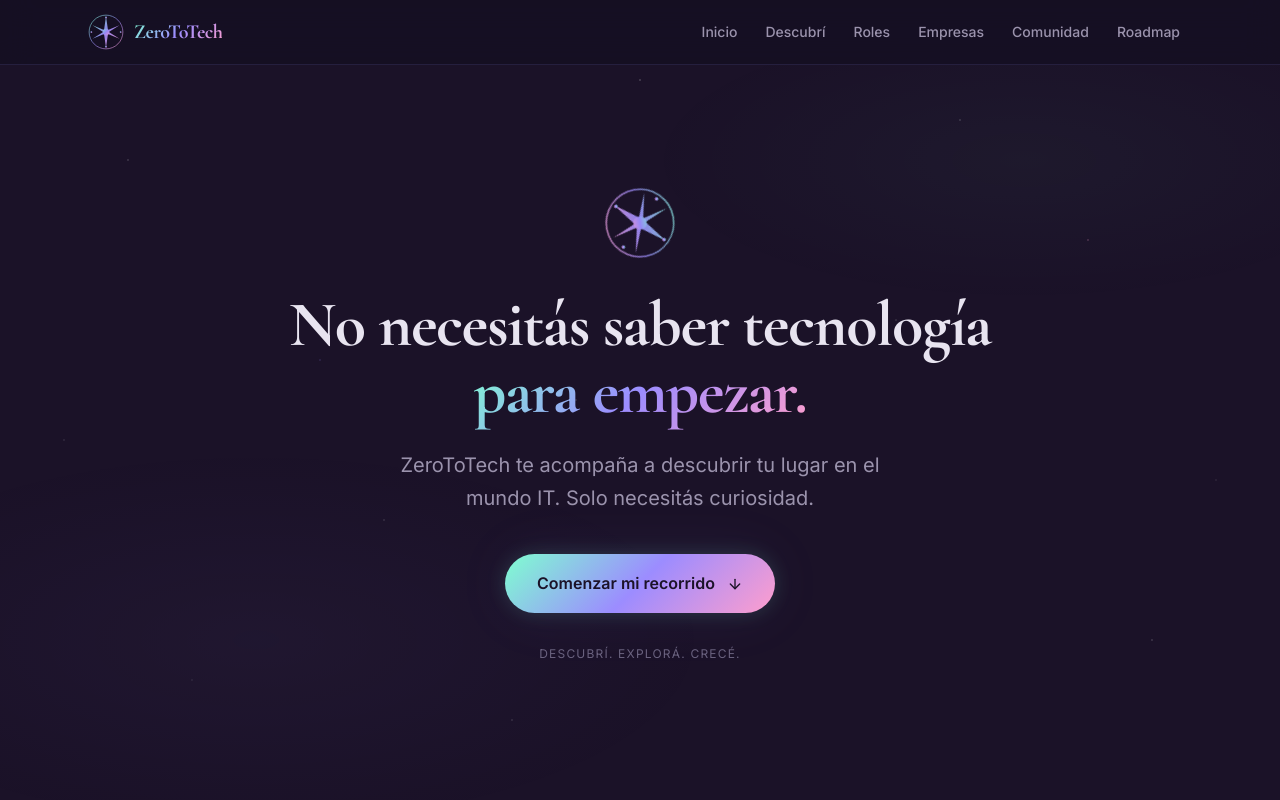
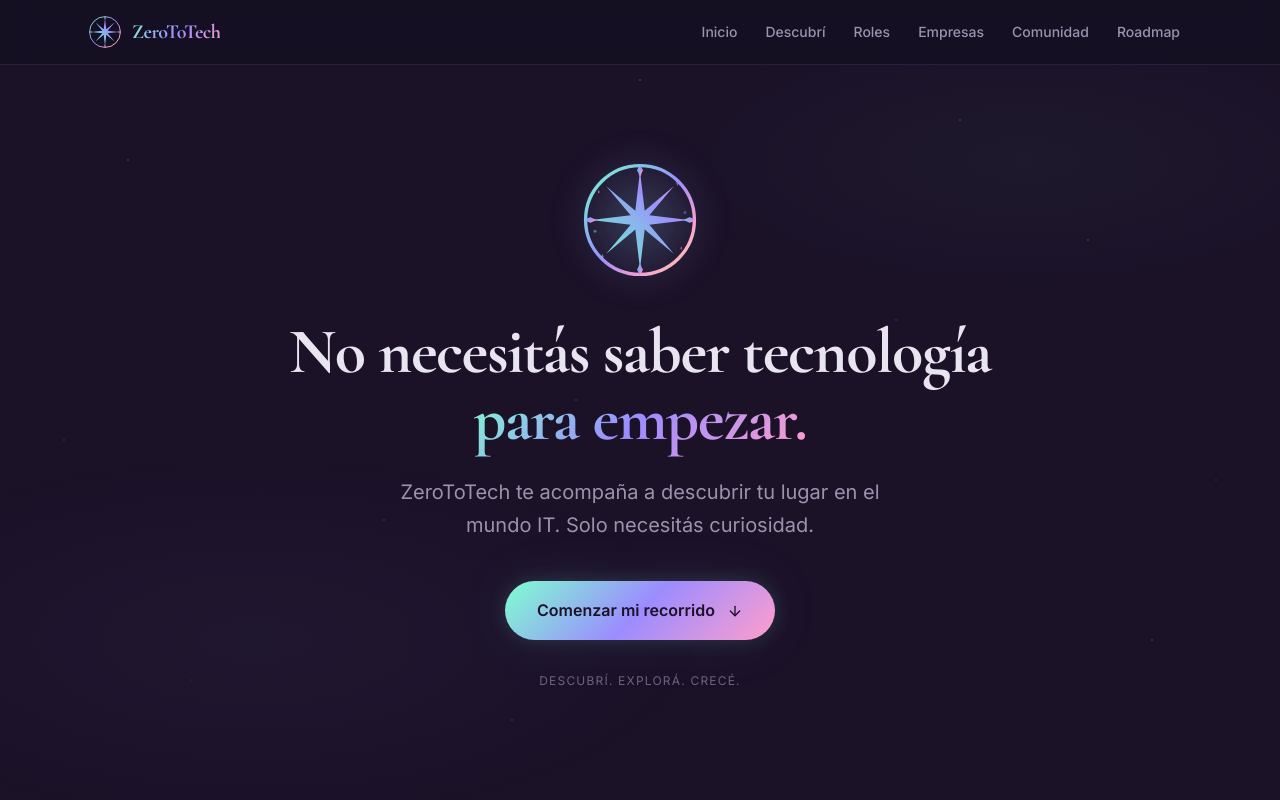
Before and after one commit to Deliaalomo47/zerototech, a React (Vite) app in the folder zerototech/: page / in a window 1280 px wide. Shown: the top 800 px of the page. Built offline with nearby package versions, Linux system fonts and the light colour scheme.

Commit message:
Actualizado en: Header, HeroSection, DiscoveryLoader, MainLayout footer, favicon.svg.

```diff
--- /dev/null
+++ b/zerototech/src/components/ui/BrandLogo.tsx
@@ -0,0 +1,129 @@
+import { cn } from "@/utils/cn";
+
+type LogoVariant = "navbar" | "hero" | "favicon" | "app-icon" | "loading";
+type ColorMode = "dark" | "light";
+
+interface BrandLogoProps {
+  /** Size in pixels */
+  size?: number;
+  /** Variant determines level of detail */
+  variant?: LogoVariant;
+  /** Enable breathing glow animation */
+  animated?: boolean;
+  /** Show glow effect */
+  showGlow?: boolean;
+  /** Light or dark background */
+  colorMode?: ColorMode;
+  className?: string;
+}
+
+/**
+ * BrandLogo — ZeroToTech compass rose.
+ *
+ * 8-point star inside a thin ring with gradient:
+ * Aqua → Celeste → Violeta → Rosa → Durazno
+ *
+ * Variants:
+ * - navbar: clean, no particles, 34px
+ * - hero: glow + sparkles
+ * - favicon: simplified, star + ring only
+ * - app-icon: centered on dark bg
+ * - loading: infinite slow rotation
+ */
+export function BrandLogo({
+  size = 40,
+  variant = "navbar",
+  animated = false,
+  showGlow = false,
+  colorMode = "dark",
+  className,
+}: BrandLogoProps) {
+  const showSparkles = variant === "hero";
+  const isLoading = variant === "loading";
+  const hasGlow = showGlow || variant === "hero";
+
+  return (
+    <div
+      className={cn(
+        "relative inline-flex items-center justify-center",
+        isLoading && "animate-[spin_12s_linear_infinite]",
+        className
+      )}
+      style={{ width: size, height: size }}
+    >
+      {/* Glow layer */}
+      {hasGlow && (
+        <div
+          className="absolute inset-0 rounded-full opacity-40 blur-xl animate-glow-pulse"
+          style={{
+            background: "radial-gradient(circle, rgba(127,255,208,0.3) 0%, rgba(156,140,255,0.2) 50%, transparent 70%)",
+          }}
+          aria-hidden="true"
+        />
+      )}
+
+      {/* Main SVG */}
+      <svg
+        width={size}
+        height={size}
+        viewBox="0 0 64 64"
+        fill="none"
+        xmlns="http://www.w3.org/2000/svg"
+        className={cn(
+          animated && !isLoading && "transition-transform duration-250 hover:rotate-[8deg] hover:scale-105"
+        )}
+        aria-hidden="true"
+      >
+        <defs>
+          {/* Main gradient: aqua → celeste → violeta → rosa → durazno */}
+          <linearGradient id="brand-grad" x1="0%" y1="0%" x2="100%" y2="100%">
+            <stop offset="0%" stopColor="#7FFFD0" />
+            <stop offset="25%" stopColor="#7EC8E3" />
+            <stop offset="50%" stopColor="#9C8CFF" />
+            <stop offset="75%" stopColor="#FF9ECD" />
+            <stop offset="100%" stopColor="#FFD6A5" />
+          </linearGradient>
+          {/* Star fill gradient */}
+          <linearGradient id="star-grad" x1="0%" y1="100%" x2="100%" y2="0%">
+            <stop offset="0%" stopColor="#7FFFD0" />
+            <stop offset="35%" stopColor="#7EC8E3" />
+            <stop offset="65%" stopColor="#9C8CFF" />
+            <stop offset="100%" stopColor="#FF9ECD" />
+          </linearGradient>
+        </defs>
+
+        {/* Outer ring */}
+        <circle
+          cx="32" cy="32" r="29"
+          stroke="url(#brand-grad)"
+          strokeWidth="1.8"
+          fill="none"
+        />
+
+        {/* 8-point star (compass rose) */}
+        <path
+          d="M32 6 L34.5 27 L50 14 L37 29.5 L58 32 L37 34.5 L50 50 L34.5 37 L32 58 L29.5 37 L14 50 L27 34.5 L6 32 L27 29.5 L14 14 L29.5 27 Z"
+          fill="url(#star-grad)"
+        />
+
+        {/* Cardinal diamond points on ring */}
+        <path d="M32 2 L33.5 5.5 L32 9 L30.5 5.5 Z" fill="url(#brand-grad)" />
+        <path d="M32 55 L33.5 58.5 L32 62 L30.5 58.5 Z" fill="url(#brand-grad)" />
+        <path d="M2 32 L5.5 30.5 L9 32 L5.5 33.5 Z" fill="url(#brand-grad)" />
+        <path d="M55 32 L58.5 30.5 L62 32 L58.5 33.5 Z" fill="url(#brand-grad)" />
+
+        {/* Sparkles (hero variant only) */}
+        {showSparkles && (
+          <>
+            <path d="M52 10 L52.8 12 L52 14 L51.2 12 Z" fill="#9C8CFF" opacity="0.6" />
+            <path d="M12 50 L12.6 51.5 L12 53 L11.4 51.5 Z" fill="#7FFFD0" opacity="0.5" />
+            <path d="M54 46 L54.5 47 L54 48 L53.5 47 Z" fill="#FF9ECD" opacity="0.5" />
+            <path d="M10 16 L10.5 17 L10 18 L9.5 17 Z" fill="#FFD6A5" opacity="0.5" />
+            <circle cx="56" cy="28" r="0.8" fill="#9C8CFF" opacity="0.4" />
+            <circle cx="8" cy="38" r="0.8" fill="#7FFFD0" opacity="0.4" />
+          </>
+        )}
+      </svg>
+    </div>
+  );
+}
--- a/zerototech/src/features/discovery/components/DiscoveryLoader.tsx
+++ b/zerototech/src/features/discovery/components/DiscoveryLoader.tsx
@@ -1,5 +1,5 @@
 import { useEffect, useState } from "react";
-import { Logo } from "@/components/ui/Logo";
+import { BrandLogo } from "@/components/ui/BrandLogo";
 
 const messages = [
   "Analizando tus respuestas...",
@@ -21,7 +21,7 @@
   return (
     <div className="flex min-h-[50vh] flex-col items-center justify-center text-center animate-fade-up">
       <div className="mb-8">
-        <Logo size={56} showText={false} animated />
+        <BrandLogo size={56} variant="loading" />
       </div>
 
       <h2 className="mb-3 font-display text-title-sm text-text">
--- a/zerototech/src/features/home/Header.tsx
+++ b/zerototech/src/features/home/Header.tsx
@@ -1,7 +1,7 @@
 import { useState } from "react";
 import { Menu, X } from "lucide-react";
 import { cn } from "@/utils/cn";
-import { Logo } from "@/components/ui/Logo";
+import { BrandLogo } from "@/components/ui/BrandLogo";
 
 const navItems = [
   { id: "inicio", label: "Inicio" },
@@ -27,8 +27,11 @@
   return (
     <header className="sticky top-0 z-50 w-full bg-surface-glass backdrop-blur-lg border-b border-border">
       <div className="mx-auto flex h-16 max-w-6xl items-center justify-between px-6">
-        <a href="/" aria-label="ZeroToTech — Inicio">
-          <Logo size={36} />
+        <a href="/" className="flex items-center gap-2.5" aria-label="ZeroToTech — Inicio">
+          <BrandLogo size={34} variant="navbar" animated />
+          <span className="font-display text-xl font-bold tracking-tight bg-gradient-brand bg-clip-text text-transparent">
+            ZeroToTech
+          </span>
         </a>
 
         {/* Desktop nav */}
--- a/zerototech/src/features/home/HeroSection.tsx
+++ b/zerototech/src/features/home/HeroSection.tsx
@@ -1,5 +1,5 @@
 import { ArrowDown } from "lucide-react";
-import { Logo } from "@/components/ui/Logo";
+import { BrandLogo } from "@/components/ui/BrandLogo";
 
 /**
  * Hero — Noxora Dark Space.
@@ -18,7 +18,7 @@
     >
       {/* Logo animated */}
       <div className="mb-8 animate-fade-up">
-        <Logo size={72} showText={false} animated />
+        <BrandLogo size={120} variant="hero" animated showGlow />
       </div>
 
       {/* Headline */}
--- a/zerototech/src/layouts/MainLayout.tsx
+++ b/zerototech/src/layouts/MainLayout.tsx
@@ -1,6 +1,6 @@
 import type { ReactNode } from "react";
 import { Header } from "@/features/home";
-import { Logo } from "@/components/ui/Logo";
+import { BrandLogo } from "@/components/ui/BrandLogo";
 
 interface MainLayoutProps {
   children?: ReactNode;
@@ -19,8 +19,9 @@
 
         <footer className="mt-26 border-t border-border bg-surface/50">
           <div className="mx-auto max-w-5xl px-6 py-12">
-            <div className="mb-6">
-              <Logo size={32} />
+            <div className="mb-6 flex items-center gap-2.5">
+              <BrandLogo size={28} variant="navbar" />
+              <span className="font-display text-body font-bold bg-gradient-brand bg-clip-text text-transparent">ZeroToTech</span>
             </div>
             <p className="mb-8 max-w-sm text-small text-text-faint leading-relaxed">
               Tu guía para descubrir el ecosistema tecnológico.
```
Also changed, not shown: zerototech/public/favicon.svg.
